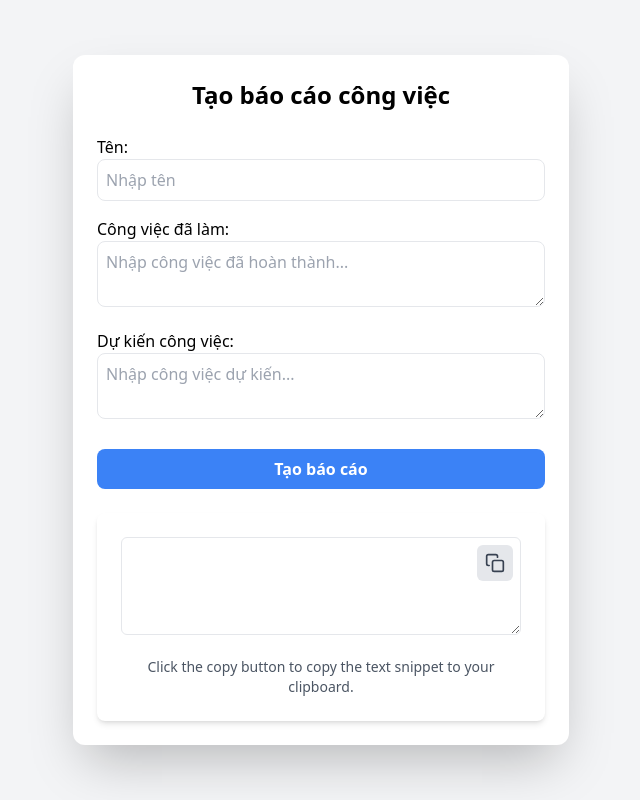
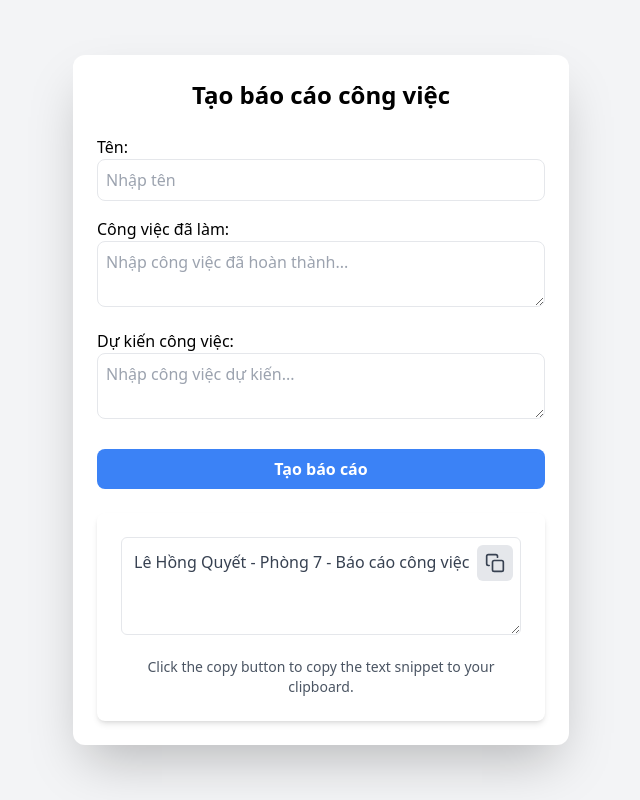
Before and after one commit to lequyet2001/baocao, a React (Create React App) app: page / in a window 1280 px wide. Shown: the whole page, without its empty margins (319-959 px from the left). Built offline with nearby package versions, Linux system fonts and the light colour scheme.

Commit message:
Update TextSnippetCopier output format to include specific task owner and site name

```diff
--- a/src/App.js
+++ b/src/App.js
@@ -63,7 +63,7 @@ function App() {
           Tạo báo cáo
         </button>
         <div className="bao-cao-output mt-6">
-          <TextSnippetCopier value={`${name && `${name.split('-')[0] || ''} - Phòng 7 - Báo cáo công việc ${name.split('-')[1] || ''} ${now}.`}${'\n'}${baoCao.done.length > 0 ? `${name.split('-')[2] || ''}:\n${baoCao.done.map(e => `- ${e}`).join('\n')}` : ''}${'\n'}${baoCao.upcoming.length > 0 ? `Dự kiến:\n${baoCao.upcoming.map(e => `- ${e}`).join('\n')}` : ''}`}/>
+          <TextSnippetCopier value={`Lê Hồng Quyết - Phòng 7 - Báo cáo công việc${'\n'}${baoCao.done.length > 0 ? `Site tuyendunghay:\n${baoCao.done.map(e => `- ${e}`).join('\n')}` : ''}${'\n'}${baoCao.upcoming.length > 0 ? `Dự kiến:\n${baoCao.upcoming.map(e => `- ${e}`).join('\n')}` : ''}`}/>
         </div>
       </div>
     </div>
```
